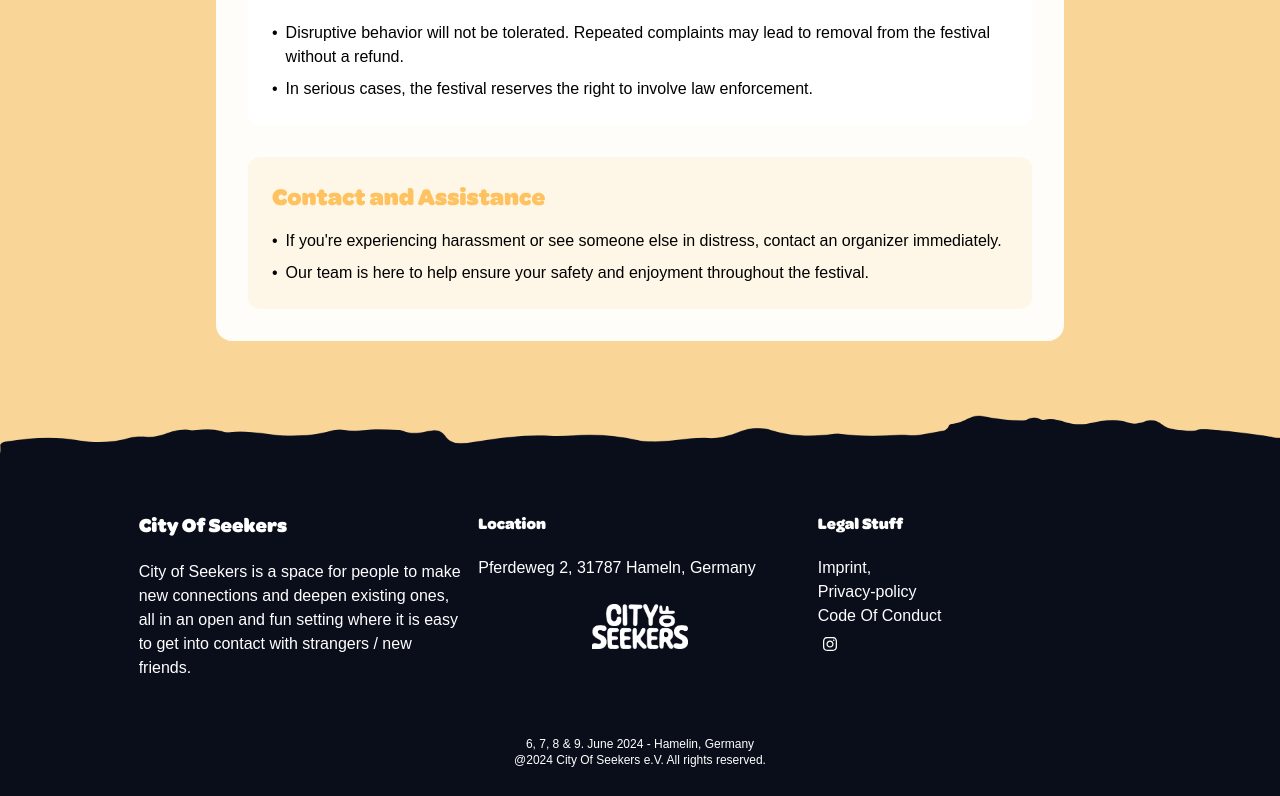
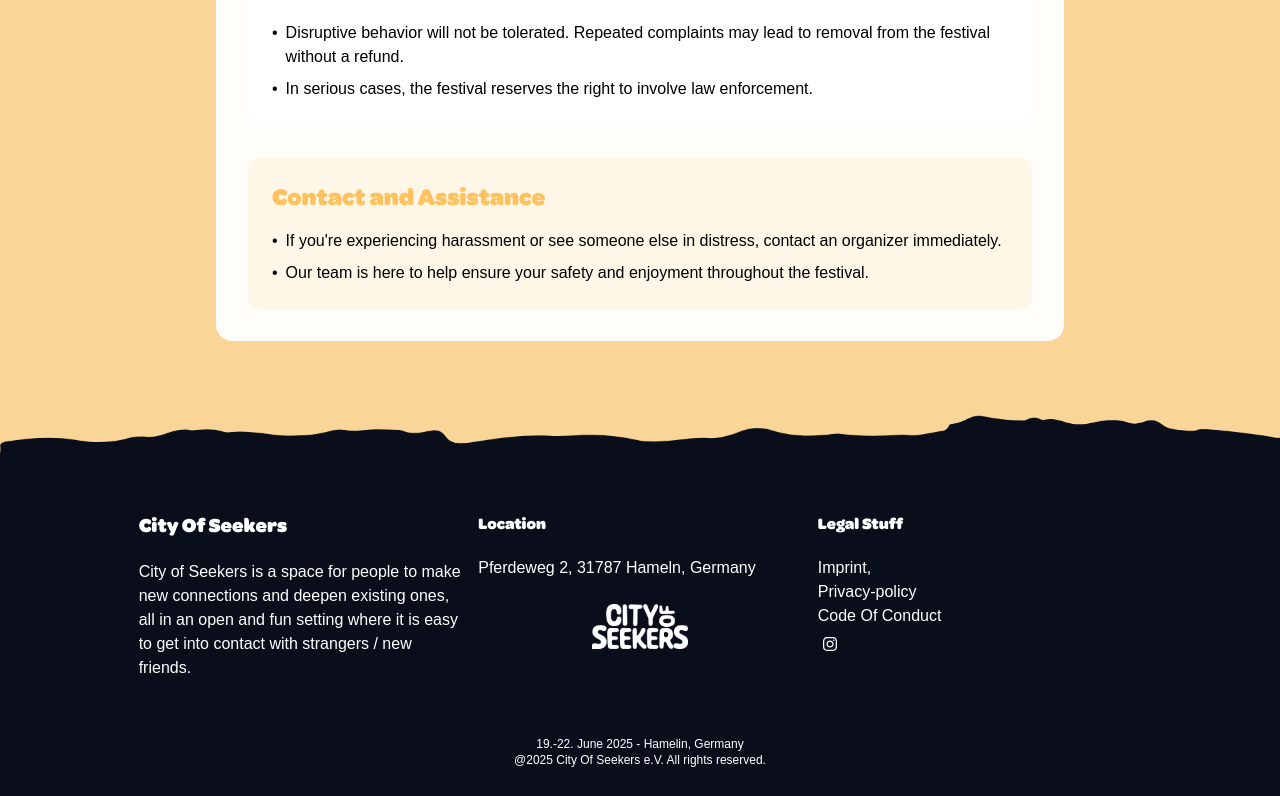
Before and after one commit to dev-cityofseekers/cos_website, a React (Create React App) app: page /code in a window 1280 px wide. Shown: the part 1791-2587 px from the top of the page. Built offline with nearby package versions, Linux system fonts and the light colour scheme.

Commit message:
adel quick fix

```diff
--- a/src/components/Footer.tsx
+++ b/src/components/Footer.tsx
@@ -47,8 +47,8 @@ function Footer() {
         </div>
       </div>
       <div className="text-xs text-center pb-7">
-        <div>6, 7, 8 & 9. June 2024 - Hamelin, Germany</div>
-        <div>@2024 City Of Seekers e.V. All rights reserved.</div>
+        <div>19.-22. June 2025 - Hamelin, Germany</div>
+        <div>@2025 City Of Seekers e.V. All rights reserved.</div>
       </div>
     </div>
   );
--- a/src/components/sections/Team.tsx
+++ b/src/components/sections/Team.tsx
@@ -31,12 +31,6 @@ function Team() {
       role: "Workshops & Marketing",
       description: "28 years old who loves to be outside, especially in the mountains, hiking in summer and skiing in winter. Favorite quote: 'If I could choose where I was born I would choose a place that knows no fear But since this change is mine to live it would be nowhere else but here' - Bukahara",
       image: "/images/team/ela.jpg",
-    },
-    {
-      name: "Elias",
-      role: "Tech & Safety Management",
-      description: "26, a carpenter and an event technician from Germany. Currently living in Wiesbaden.",
-      image: "/images/team/elias.png",
     },
     {
       name: "Freddyi",
```
